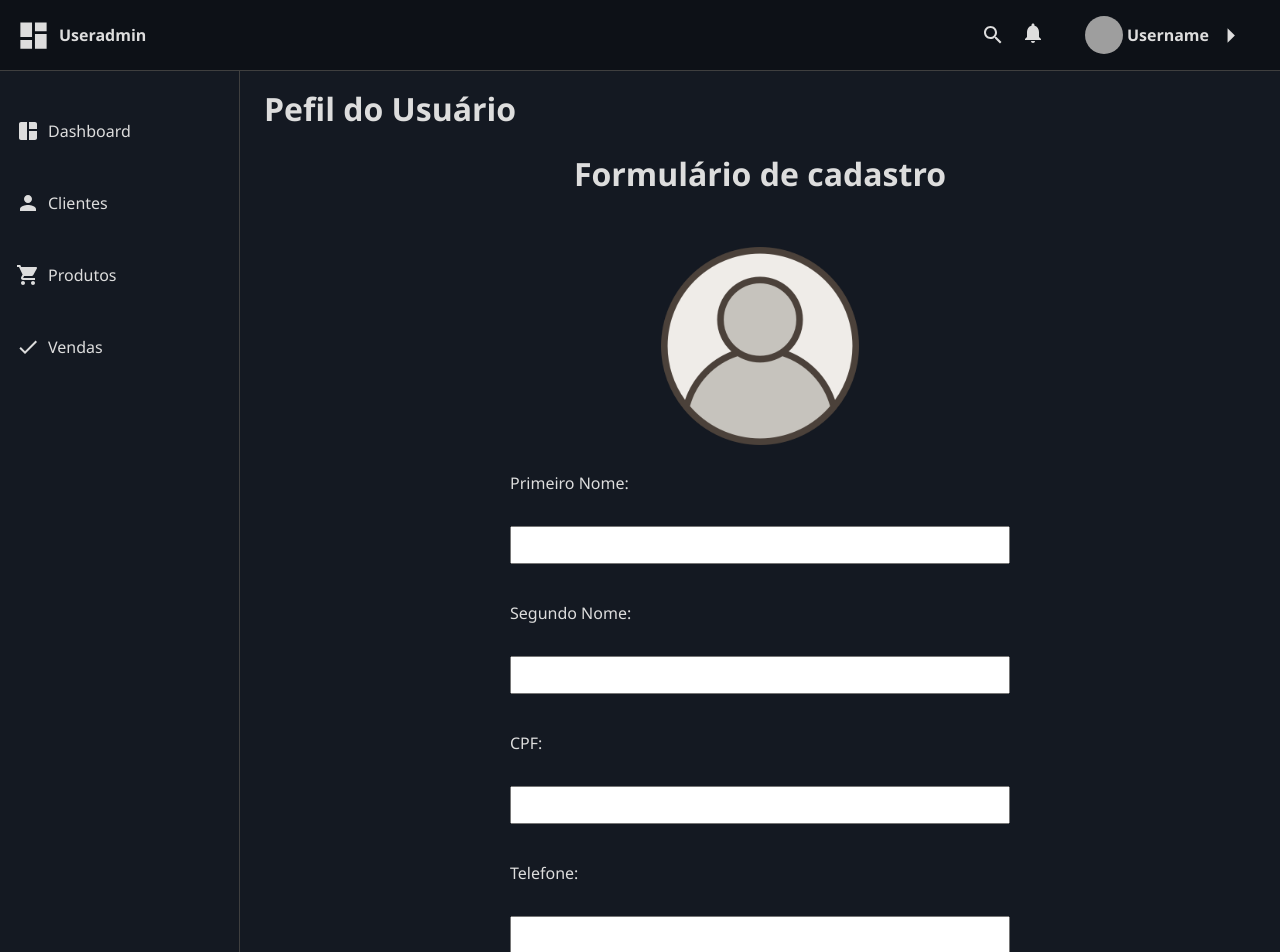
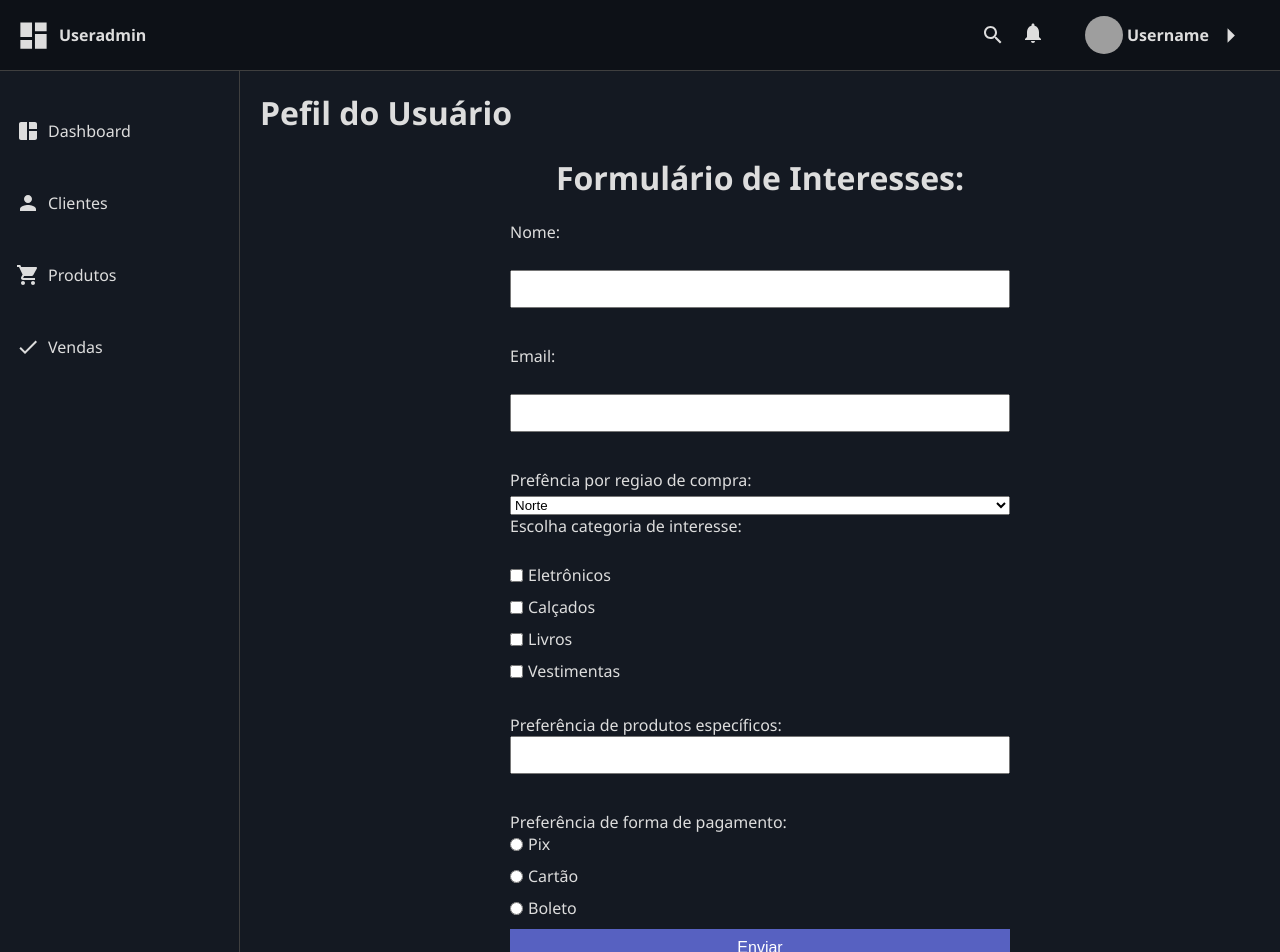
Before and after one commit to FelipeRaulino/dashboard-admin-lms, a React (Vite) app: page /userProfile in a window 1280 px wide. Shown: the top 952 px of the page. Built offline with nearby package versions, Linux system fonts and the light colour scheme; grey boxes are pictures that could not be loaded.

Commit message:
alteracao forms

```diff
--- a/src/features/users/routes/UserProfile/UserProfile.css
+++ b/src/features/users/routes/UserProfile/UserProfile.css
@@ -1,3 +1,18 @@
+/* Estilos Gerais */
+body {
+  font-family: Arial, sans-serif;
+  margin: 0;
+  padding: 0;
+  box-sizing: border-box;
+}
+
+/* Estilos do Formulário */
+.formulario {
+  max-width: 100%;
+  padding: 20px;
+  box-sizing: border-box;
+}
+
 form {
   display: flex;
   flex-direction: column;
@@ -5,36 +20,48 @@ form {
   margin: 0 auto;
 }
 
-img {
-  width: 20%;
-}
-
-p {
-  text-align: center;
-  margin-top: 3%;
-}
-
 .titulo {
   text-align: center;
-  margin-top: auto;
+  margin-top: 0;
 }
 
 label {
+  margin-bottom: 5px;
+  display: block;
+}
+
+.input {
+  margin-bottom: 15px;
+  padding: 8px;
+  font-size: 16px;
+  width: 100%;
+  box-sizing: border-box;
+}
+
+/* Estilos dos Checkboxes e Radio Buttons */
+
+.checkbox-group label,
+.radio-group label {
+  display: flex;
+  align-items: center;
   margin-bottom: 10px;
 }
 
-input {
-  margin-bottom: 16px;
-  padding: 8px;
-  font-size: 16px;
+.checkbox-group input,
+.radio-group input {
+  margin-right: 5px;
 }
 
+/* Estilos do Botão */
 button {
   background-color: #5761c1;
   color: rgb(255, 255, 255);
   padding: 10px 15px;
   font-size: 16px;
   cursor: pointer;
+  width: 100%;
+  box-sizing: border-box;
+  border: none;
 }
 
 button:hover {
--- a/src/features/users/routes/UserProfile/UserProfile.jsx
+++ b/src/features/users/routes/UserProfile/UserProfile.jsx
@@ -4,48 +4,99 @@ import "./UserProfile.css";
 
 const UserProfile = () => {
   return (
-    <section class="user-profile">
+    <section class="formulario">
       <h1>Pefil do Usuário</h1>
       <br />
-      <h1 class="titulo">Formulário de cadastro</h1>
-      <br />
-      <p>
-        <img src="src/assets/imagemPerfil.png"></img>
-      </p>
-      <div class="formulario">
+      <h1 class="titulo">Formulário de Interesses:</h1>
       <br />
       <form>
-          <label>Primeiro Nome:</label>
+        <label for="nome">Nome:</label>
         <br />
-          <input type="text" size="50" name="primeironome" />
+        <input class="input" type="text" id="nome" name="nome" />
         <br />
-          <label>Segundo Nome:</label>
+
+        <label for="email">Email:</label>
         <br />
-          <input type="text" name="segundonome" />
+        <input class="input" type="email" id="email" name="email" />
         <br />
-          <label>CPF:</label>
+
+        <label for="regiao">Prefência por regiao de compra:</label>
+        <select id="regiao" name="regioes">
+          <option value="Norte">Norte</option>
+          <option value="Nordeste">Nordeste</option>
+          <option value="Sul">Sul</option>
+          <option value="Centro-Oeste">Centro-Oeste</option>
+          <option value="Sudeste">Sudeste</option>
+        </select>
+
+        <label>Escolha categoria de interesse:</label>
         <br />
-          <input type="number" name="cpf" />
+        <div class="checkbox-group">
+          <label for="eletronicos">
+            <input
+              type="checkbox"
+              id="eletronicos"
+              name="interesses"
+              value="eletronicos"
+            />
+            Eletrônicos
+          </label>
+
+          <label for="calcados">
+            <input
+              type="checkbox"
+              id="calcados"
+              name="interesses"
+              value="calcados"
+            />
+            Calçados
+          </label>
+
+          <label for="livros">
+            <input
+              type="checkbox"
+              id="livros"
+              name="interesses"
+              value="livros"
+            />
+            Livros
+          </label>
+
+          <label for="vestimentas">
+            <input
+              type="checkbox"
+              id="vestimentas"
+              name="interesses"
+              value="vestimentas"
+            />
+            Vestimentas
+          </label>
+        </div>
         <br />
-          <label>Telefone:</label>
+
+        <p>Preferência de produtos específicos:</p>
+        <input class="input" type="text" id="preferencia" name="preferencia" />
         <br />
-          <input type="number" name="segundonome" />
-          <br />
-          <label>Email:</label>
-          <br />
-          <input type="email" name="email" />
-          <br />
-          <label>Senha:</label>
-          <br />
-          <input type="password" name="senha" />
-          <br />
-          <label>Repetir Senha:</label>
-          <br />
-          <input type="password" name="repetirsenha" />
-          <br />
+
+        <p>Preferência de forma de pagamento:</p>
+        <div class="radio-group">
+          <label for="pix">
+            <input type="radio" id="pix" name="pagamento" value="pix" />
+            Pix
+          </label>
+
+          <label for="cartao">
+            <input type="radio" id="cartao" name="pagamento" value="cartao" />
+            Cartão
+          </label>
+          <label for="boleto">
+            <input type="radio" id="boleto" name="pagamento" value="boleto" />
+            Boleto
+          </label>
+        </div>
+
         <button type="submit">Enviar</button>
       </form>
-      </div>
     </section>
   );
 };
```
Also changed, not shown: src/assets/imagemPerfil.png (deleted). Lines whose indentation alone changed are shown as unchanged.
